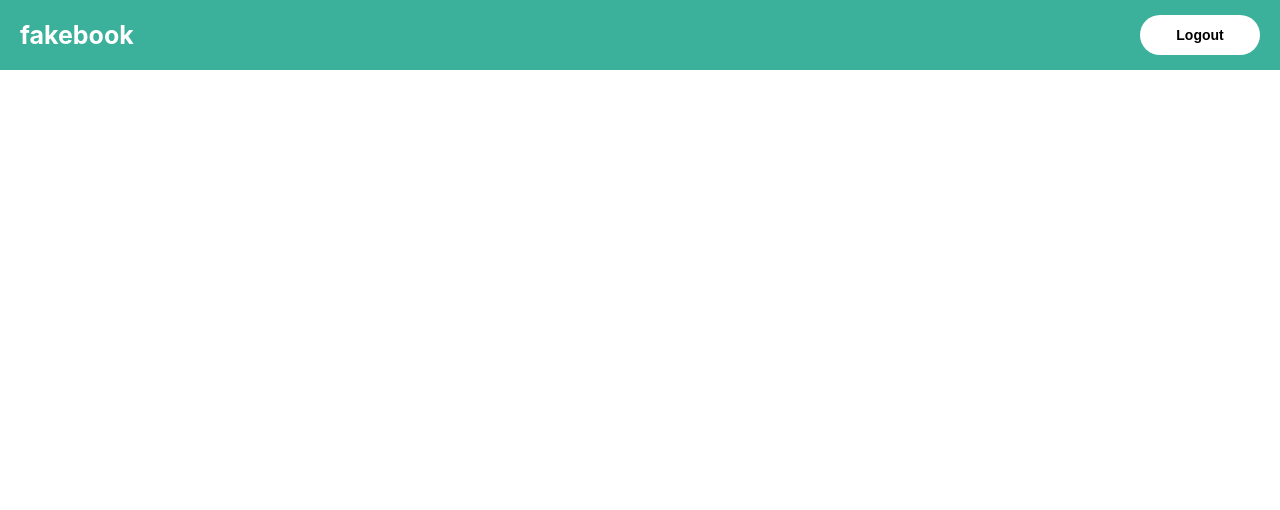
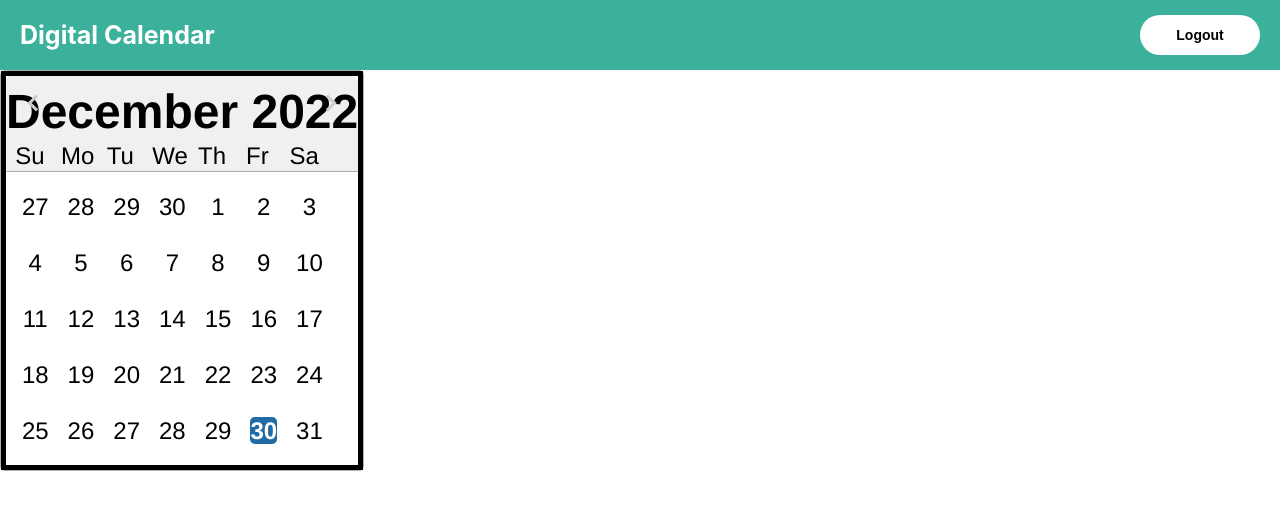
Before and after one commit to Reggie-Amedee-Tech/digitalCalendar, a React (Create React App) app in the folder client/: page / in a window 1280 px wide. Shown: the top 510 px of the page. Built offline with nearby package versions, Linux system fonts and the light colour scheme; sample sign-in values are in the browser's storage.

Commit message:
Adding Calendar to post Auth Route

```diff
--- a/client/src/components/Main/index.jsx
+++ b/client/src/components/Main/index.jsx
@@ -1,4 +1,5 @@
 import styles from "./styles.module.css"
+import Calendar from "../Calendar"
 
 const Main = () => {
   const handleLogout = () => {
@@ -9,11 +10,12 @@ const Main = () => {
   return (
     <div className={styles.main_container}>
       <nav className={styles.navbar}>
-        <h1>fakebook</h1>
+        <h1>Digital Calendar</h1>
         <button className={styles.white_btn} onClick={handleLogout}>
           Logout
         </button>
       </nav>
+      <Calendar />
     </div>
   )
 }
```
